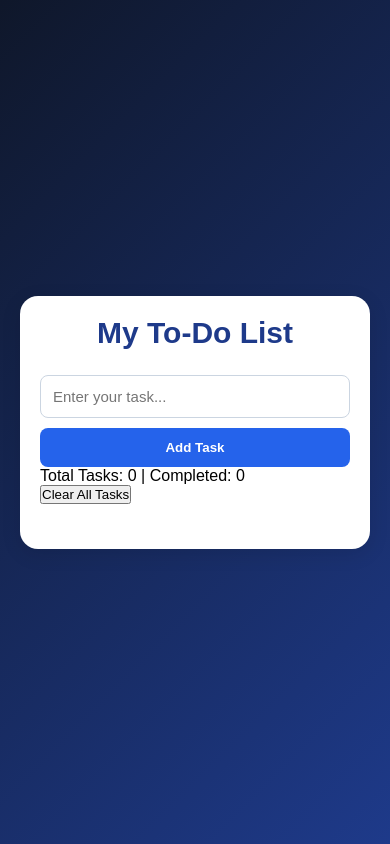
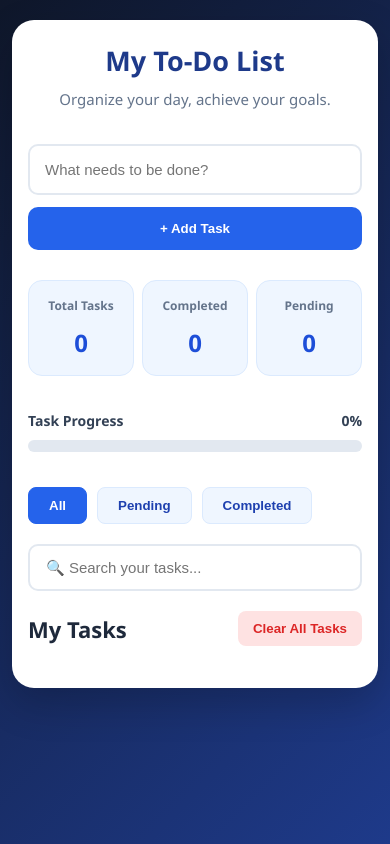
Before and after one commit to sagarjunjare2233/TodoList, a plain HTML site: page index.html in a window 390 px wide. Drawn offline with Linux system fonts and the light colour scheme.

Commit message:
Add files via upload

```diff
--- a/index.html
+++ b/index.html
@@ -1,3 +1,4 @@
+
 <!DOCTYPE html>
 <html lang="en">
 <head>
@@ -9,15 +10,64 @@
 <body>
 
     <div class="container">
-        <h1>My To-Do List</h1>
+
+        <header class="header">
+            <h1>My To-Do List</h1>
+            <p>Organize your day, achieve your goals.</p>
+        </header>
 
         <div class="input-section">
-            <input type="text" id="taskInput" placeholder="Enter your task...">
-            <button id="addBtn">Add Task</button>
+            <input type="text" id="taskInput" placeholder="What needs to be done?">
+            <button id="addBtn">+ Add Task</button>
         </div>
+
+        <div class="stats">
+            <div class="stat-card">
+                <h3>Total Tasks</h3>
+                <p id="totalCount">0</p>
+            </div>
+
+            <div class="stat-card">
+                <h3>Completed</h3>
+                <p id="completedCount">0</p>
+            </div>
+
+            <div class="stat-card">
+                <h3>Pending</h3>
+                <p id="pendingCount">0</p>
+            </div>
+        </div>
+
         <p id="taskCounter">Total Tasks: 0</p>
-        <button id="clearBtn">Clear All Tasks</button>
+        <div class="progress-section">
+    <div class="progress-info">
+        <span>Task Progress</span>
+        <span id="progressText">0%</span>
+    </div>
+
+    <div class="progress-bar">
+        <div id="progressFill"></div>
+    </div>
+</div>
+<div class="filter-section">
+    <button class="filter-btn active" data-filter="all">All</button>
+    <button class="filter-btn" data-filter="pending">Pending</button>
+    <button class="filter-btn" data-filter="completed">Completed</button>
+</div>
+<div class="search-section">
+    <input
+        type="text"
+        id="searchInput"
+        placeholder="🔍 Search your tasks..."
+    >
+</div>
+        <div class="task-header">
+            <h2>My Tasks</h2>
+            <button id="clearBtn">Clear All Tasks</button>
+        </div>
+
         <ul id="taskList"></ul>
+
     </div>
 
     <script src="script.js"></script>
--- a/script.js
+++ b/script.js
@@ -4,6 +4,16 @@ const addBtn = document.getElementById("addBtn");
 const taskList = document.getElementById("taskList");
 const taskCounter = document.getElementById("taskCounter");
 const clearBtn = document.getElementById("clearBtn");
+const totalCount = document.getElementById("totalCount");
+const completedCount = document.getElementById("completedCount");
+const pendingCount = document.getElementById("pendingCount");
+const progressText = document.getElementById("progressText");
+const progressFill = document.getElementById("progressFill");
+const filterButtons = document.querySelectorAll(".filter-btn");
+const searchInput = document.getElementById("searchInput");
+
+let searchText = "";
+let currentFilter = "all";
 
 let tasks = JSON.parse(localStorage.getItem("tasks")) || [];
 
@@ -15,6 +25,16 @@ function displayTasks() {
     taskList.innerHTML = "";
 
     tasks.forEach(function(task, index) {
+        if (!task.text.toLowerCase().includes(searchText.toLowerCase())) {
+    return;
+}
+        if (currentFilter === "pending" && task.completed) {
+    return;
+}
+
+if (currentFilter === "completed" && !task.completed) {
+    return;
+}
         const li = document.createElement("li");
 
         const span = document.createElement("span");
@@ -70,7 +90,20 @@ function displayTasks() {
 
     taskCounter.textContent =
         `Total Tasks: ${tasks.length} | Completed: ${completedTasks}`;
+
+        totalCount.textContent = tasks.length;
+
+    completedCount.textContent = completedTasks;
+
+pendingCount.textContent = tasks.length - completedTasks;
+const progress = tasks.length === 0
+    ? 0
+    : Math.round((completedTasks / tasks.length) * 100);
+
+progressText.textContent = progress + "%";
+progressFill.style.width = progress + "%";
 }
+
 
 addBtn.addEventListener("click", function() {
     const taskText = taskInput.value.trim();
@@ -110,3 +143,23 @@ clearBtn.addEventListener("click", function() {
 });
 
 displayTasks();
+filterButtons.forEach(function(button) {
+    button.addEventListener("click", function() {
+
+        currentFilter = button.dataset.filter;
+
+        filterButtons.forEach(function(btn) {
+            btn.classList.remove("active");
+        });
+
+        button.classList.add("active");
+
+        displayTasks();
+    });
+});
+
+// Search Functionality
+searchInput.addEventListener("input", function() {
+    searchText = searchInput.value;
+    displayTasks();
+});
--- a/style.css
+++ b/style.css
@@ -1,3 +1,4 @@
+
 * {
     margin: 0;
     padding: 0;
@@ -5,162 +6,64 @@
 }
 
 body {
-    font-family: Arial, sans-serif;
-    background: #f1f5f9;
+    font-family: 'Segoe UI', Arial, sans-serif;
+    background: linear-gradient(135deg, #0f172a, #1e3a8a);
     min-height: 100vh;
-    display: flex;
-    justify-content: center;
-    align-items: center;
+    padding: 50px 20px;
 }
 
 .container {
-    background: white;
-    width: 90%;
-    max-width: 500px;
-    padding: 30px;
-    border-radius: 15px;
-    box-shadow: 0 5px 20px rgba(0,0,0,0.1);
+    max-width: 850px;
+    margin: auto;
+    background: #ffffff;
+    padding: 40px;
+    border-radius: 22px;
+    box-shadow: 0 15px 40px rgba(0,0,0,0.2);
 }
 
-h1 {
+.header {
     text-align: center;
-    color: #1e293b;
-}.input-section {
+    margin-bottom: 35px;
+}
+
+.header h1 {
+    color: #1e3a8a;
+    font-size: 34px;
+    margin-bottom: 10px;
+}
+
+.header p {
+    color: #64748b;
+    font-size: 15px;
+}
+
+.input-section {
     display: flex;
-    gap: 10px;
-    margin-top: 25px;
+    gap: 12px;
+    margin-bottom: 30px;
 }
 
 .input-section input {
     flex: 1;
-    padding: 12px;
-    border: 1px solid #cbd5e1;
-    border-radius: 8px;
+    padding: 15px;
+    border: 2px solid #e2e8f0;
+    border-radius: 10px;
+    font-size: 15px;
     outline: none;
 }
 
+.input-section input:focus {
+    border-color: #2563eb;
+}
+
 .input-section button {
-    padding: 12px 18px;
+    padding: 14px 22px;
     background: #2563eb;
     color: white;
     border: none;
-    border-radius: 8px;
+    border-radius: 10px;
+    font-weight: bold;
     cursor: pointer;
-}
-
-#taskList {
-    display: block;
-    width: 100%;
-    margin-top: 20px;
-    padding-left: 25px;
-}
-
-#taskList li {
-    display: list-item;
-    padding: 10px;
-    margin-bottom: 8px;
-}#taskList {
-    list-style: none;
-    margin-top: 25px;
-    padding: 0;
-}
-
-#taskList li {
-    background: #e2e8f0;
-    color: #1e293b;
-    padding: 15px;
-    margin-bottom: 10px;
-    border-radius: 8px;
-    font-size: 16px;
-}#taskList li {
-    display: flex;
-    justify-content: space-between;
-    align-items: center;
-    gap: 10px;
-    flex-wrap: wrap;
-}
-
-#taskList li span {
-    flex: 1;
-    font-weight: 500;
-}
-
-#taskList button {
-    padding: 8px 12px;
-    border: none;
-    border-radius: 6px;
-    cursor: pointer;
-    color: white;
-}
-
-#taskList button:first-of-type {
-    background: #16a34a;
-}
-
-#taskList button:last-of-type {
-    background: #dc2626;
-}
-
-.completed {
-    text-decoration: line-through;
-    color: #64748b;
-}#taskList li {
-    display: flex;
-    justify-content: space-between;
-    align-items: center;
-    gap: 10px;
-    flex-wrap: wrap;
-}
-
-#taskList li span {
-    flex: 1;
-    font-weight: 500;
-}
-
-#taskList button {
-    padding: 8px 12px;
-    border: none;
-    border-radius: 6px;
-    cursor: pointer;
-    color: white;
-}
-
-#taskList button:first-of-type {
-    background: #16a34a;
-}
-
-#taskList button:last-of-type {
-    background: #dc2626;
-}
-
-.completed {
-    text-decoration: line-through;
-    color: #64748b;
-}body {
-    background: linear-gradient(135deg, #0f172a, #1e3a8a);
-    padding: 20px;
-}
-
-.container {
-    background: #ffffff;
-    max-width: 550px;
-    border-radius: 18px;
-    padding: 35px;
-}
-
-h1 {
-    color: #1e3a8a;
-    font-size: 30px;
-    margin-bottom: 25px;
-}
-
-.input-section input {
-    font-size: 15px;
-}
-
-.input-section button {
-    background: #2563eb;
-    font-weight: bold;
     transition: 0.3s;
 }
 
@@ -169,22 +72,118 @@ h1 {
     transform: translateY(-2px);
 }
 
+.stats {
+    display: grid;
+    grid-template-columns: repeat(3, 1fr);
+    gap: 15px;
+    margin-bottom: 35px;
+}
+
+.stat-card {
+    background: #eff6ff;
+    padding: 22px 15px;
+    border-radius: 14px;
+    text-align: center;
+    border: 1px solid #dbeafe;
+}
+
+.stat-card h3 {
+    color: #64748b;
+    font-size: 14px;
+    margin-bottom: 12px;
+}
+
+.stat-card p {
+    color: #1d4ed8;
+    font-size: 30px;
+    font-weight: bold;
+}
+
+#taskCounter {
+    display: none;
+}
+
+.task-header {
+    display: flex;
+    justify-content: space-between;
+    align-items: center;
+    margin-bottom: 20px;
+}
+
+.task-header h2 {
+    color: #1e293b;
+    font-size: 22px;
+}
+
+#clearBtn {
+    background: #fee2e2;
+    color: #dc2626;
+    border: none;
+    padding: 10px 15px;
+    border-radius: 8px;
+    font-weight: bold;
+    cursor: pointer;
+}
+
+#clearBtn:hover {
+    background: #fecaca;
+}
+
+#taskList {
+    list-style: none;
+    padding: 0;
+}
+
 #taskList li {
-    background: #f1f5f9;
+    display: flex;
+    align-items: center;
+    gap: 10px;
+    flex-wrap: wrap;
+    background: #f8fafc;
     border: 1px solid #e2e8f0;
-    border-radius: 10px;
-    padding: 14px;
+    padding: 15px;
+    margin-bottom: 12px;
+    border-radius: 12px;
     transition: 0.3s;
 }
 
 #taskList li:hover {
     transform: translateY(-3px);
-    box-shadow: 0 4px 12px rgba(0,0,0,0.08);
+    box-shadow: 0 5px 15px rgba(0,0,0,0.07);
+}
+
+#taskList li span {
+    flex: 1;
+    font-weight: 500;
+    color: #1e293b;
+    overflow-wrap: anywhere;
+}
+
+.completed {
+    text-decoration: line-through;
+    color: #94a3b8 !important;
 }
 
 #taskList button {
+    padding: 9px 13px;
+    border: none;
+    border-radius: 7px;
+    color: white;
     font-weight: bold;
-    transition: 0.3s;
+    cursor: pointer;
+    transition: 0.2s;
+}
+
+#taskList button:first-of-type {
+    background: #2563eb;
+}
+
+#taskList button:nth-of-type(2) {
+    background: #16a34a;
+}
+
+#taskList button:last-of-type {
+    background: #dc2626;
 }
 
 #taskList button:hover {
@@ -192,10 +191,17 @@ h1 {
     transform: scale(1.05);
 }
 
-@media (max-width: 480px) {
+@media (max-width: 600px) {
+    body {
+        padding: 20px 12px;
+    }
+
     .container {
-        width: 100%;
-        padding: 20px;
+        padding: 22px 16px;
+    }
+
+    .header h1 {
+        font-size: 27px;
     }
 
     .input-section {
@@ -205,4 +211,111 @@ h1 {
     .input-section button {
         width: 100%;
     }
+
+    .stats {
+        gap: 8px;
+    }
+
+    .stat-card {
+        padding: 16px 5px;
+    }
+
+    .stat-card h3 {
+        font-size: 12px;
+    }
+
+    .stat-card p {
+        font-size: 24px;
+    }
+
+    #taskList li {
+        gap: 8px;
+    }
+
+    #taskList li span {
+        flex-basis: 100%;
+    }
+
+    .task-header {
+        gap: 10px;
+    }
 }
+
+.progress-section {
+    margin: 25px 0 35px;
+}
+
+.progress-info {
+    display: flex;
+    justify-content: space-between;
+    align-items: center;
+    margin-bottom: 10px;
+    color: #334155;
+    font-size: 14px;
+    font-weight: bold;
+}
+
+.progress-bar {
+    width: 100%;
+    height: 12px;
+    background: #e2e8f0;
+    border-radius: 20px;
+    overflow: hidden;
+}
+
+#progressFill {
+    width: 0%;
+    height: 100%;
+    background: linear-gradient(90deg, #2563eb, #38bdf8);
+    border-radius: 20px;
+    transition: width 0.4s ease;
+}
+.filter-section {
+    display: flex;
+    gap: 10px;
+    margin-bottom: 20px;
+}
+
+.filter-btn {
+    padding: 10px 20px;
+    border: 1px solid #dbeafe;
+    background: #eff6ff;
+    color: #1e40af;
+    border-radius: 8px;
+    cursor: pointer;
+    font-weight: bold;
+    transition: 0.3s;
+}
+
+.filter-btn:hover {
+    background: #dbeafe;
+}
+
+.filter-btn.active {
+    background: #2563eb;
+    color: white;
+    border-color: #2563eb;
+}
+
+@media (max-width: 600px) {
+    .filter-section {
+        flex-wrap: wrap;
+    }
+}.search-section {
+    margin-bottom: 20px;
+}
+
+.search-section input {
+    width: 100%;
+    padding: 13px 16px;
+    border: 2px solid #e2e8f0;
+    border-radius: 10px;
+    font-size: 15px;
+    outline: none;
+    transition: 0.3s;
+}
+
+.search-section input:focus {
+    border-color: #2563eb;
+    box-shadow: 0 0 0 3px rgba(37, 99, 235, 0.1);
+}
```
